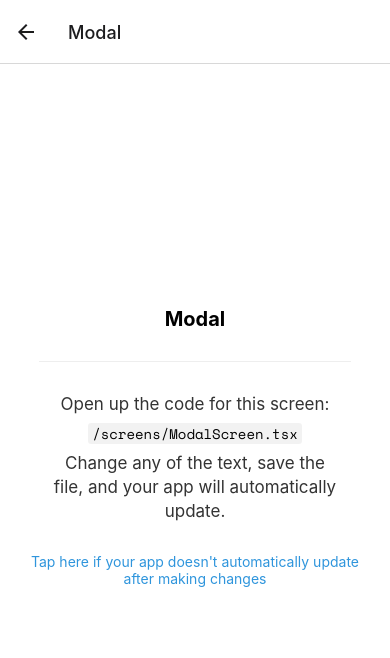
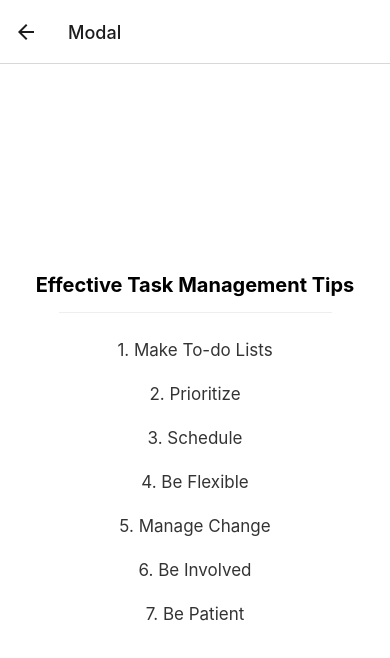
Before and after one commit to naoufalG/PFA_frontEnd, a React Native app: screen /Modal in a window 390 px wide. Shown: the top 658 px of the page. Built offline with nearby package versions, Linux system fonts and the light colour scheme; no server answers; the database is empty; what expo-linking would draw is missing.

Commit message:
change modal to make more sense to the app and some other editing

```diff
--- a/components/EditScreenInfo.tsx
+++ b/components/EditScreenInfo.tsx
@@ -5,7 +5,7 @@ import Colors from '../constants/Colors';
 import { MonoText } from './StyledText';
 import { Text, View } from './Themed';
 
-export default function EditScreenInfo({ path }: { path: string }) {
+export default function EditScreenInfo() {
   return (
     <View>
       <View style={styles.getStartedContainer}>
@@ -16,12 +16,7 @@ export default function EditScreenInfo({ path }: { path: string }) {
           Open up the code for this screen:
         </Text>
 
-        <View
-          style={[styles.codeHighlightContainer, styles.homeScreenFilename]}
-          darkColor="rgba(255,255,255,0.05)"
-          lightColor="rgba(0,0,0,0.05)">
-          <MonoText>{path}</MonoText>
-        </View>
+
 
         <Text
           style={styles.getStartedText}
--- a/screens/ModalScreen.tsx
+++ b/screens/ModalScreen.tsx
@@ -7,9 +7,52 @@ import { Text, View } from '../components/Themed';
 export default function ModalScreen() {
   return (
     <View style={styles.container}>
-      <Text style={styles.title}>Modal</Text>
+      <Text style={styles.title}>Effective Task Management Tips</Text>
       <View style={styles.separator} lightColor="#eee" darkColor="rgba(255,255,255,0.1)" />
-      <EditScreenInfo path="/screens/ModalScreen.tsx" />
+      <View >
+        <Text
+          style={styles.getStartedText}
+          lightColor="rgba(0,0,0,0.8)"
+          darkColor="rgba(255,255,255,0.8)">
+          1. Make To-do Lists
+        </Text>
+        <Text
+          style={styles.getStartedText}
+          lightColor="rgba(0,0,0,0.8)"
+          darkColor="rgba(255,255,255,0.8)">
+          2. Prioritize
+        </Text>
+        <Text
+          style={styles.getStartedText}
+          lightColor="rgba(0,0,0,0.8)"
+          darkColor="rgba(255,255,255,0.8)">
+          3. Schedule
+        </Text>
+        <Text
+          style={styles.getStartedText}
+          lightColor="rgba(0,0,0,0.8)"
+          darkColor="rgba(255,255,255,0.8)">
+          4. Be Flexible
+        </Text>
+        <Text
+          style={styles.getStartedText}
+          lightColor="rgba(0,0,0,0.8)"
+          darkColor="rgba(255,255,255,0.8)">
+          5. Manage Change
+        </Text>
+        <Text
+          style={styles.getStartedText}
+          lightColor="rgba(0,0,0,0.8)"
+          darkColor="rgba(255,255,255,0.8)">
+          6. Be Involved
+        </Text>
+        <Text
+          style={styles.getStartedText}
+          lightColor="rgba(0,0,0,0.8)"
+          darkColor="rgba(255,255,255,0.8)">
+          7. Be Patient
+        </Text>
+      </View>
 
       {/* Use a light status bar on iOS to account for the black space above the modal */}
       <StatusBar style={Platform.OS === 'ios' ? 'light' : 'auto'} />
@@ -28,8 +71,14 @@ const styles = StyleSheet.create({
     fontWeight: 'bold',
   },
   separator: {
-    marginVertical: 30,
+    marginVertical: 15,
     height: 1,
-    width: '80%',
+    width: '70%',
+  },
+  getStartedText: {
+    fontSize: 17,
+    lineHeight: 24,
+    textAlign: 'center',
+    padding: 10,
   },
 });
--- a/screens/TabOneScreen.tsx
+++ b/screens/TabOneScreen.tsx
@@ -1,5 +1,4 @@
 import { StyleSheet } from 'react-native';
-
 import EditScreenInfo from '../components/EditScreenInfo';
 import { Text, View } from '../components/Themed';
 import { RootTabScreenProps } from '../types';
@@ -13,23 +12,7 @@ export default function TabOneScreen({ navigation }: RootTabScreenProps<'TabOne'
       <TaskInput/>
       <TaskList/>
     </View>
-
   );
 }
 
-const astyles = StyleSheet.create({
-  container: {
-    flex: 1,
-    alignItems: 'center',
-    justifyContent: 'center',
-  },
-  title: {
-    fontSize: 20,
-    fontWeight: 'bold',
-  },
-  separator: {
-    marginVertical: 30,
-    height: 1,
-    width: '80%',
-  },
-});
+;
--- a/screens/TabTwoScreen.tsx
+++ b/screens/TabTwoScreen.tsx
@@ -8,7 +8,7 @@ export default function TabTwoScreen() {
     <View style={styles.container}>
       <Text style={styles.title}>Projet</Text>
       <View style={styles.separator} lightColor="#eee" darkColor="rgba(255,255,255,0.1)" />
-      <EditScreenInfo path="/screens/TabTwoScreen.tsx" />
+      <EditScreenInfo  />
     </View>
   );
 }
```
